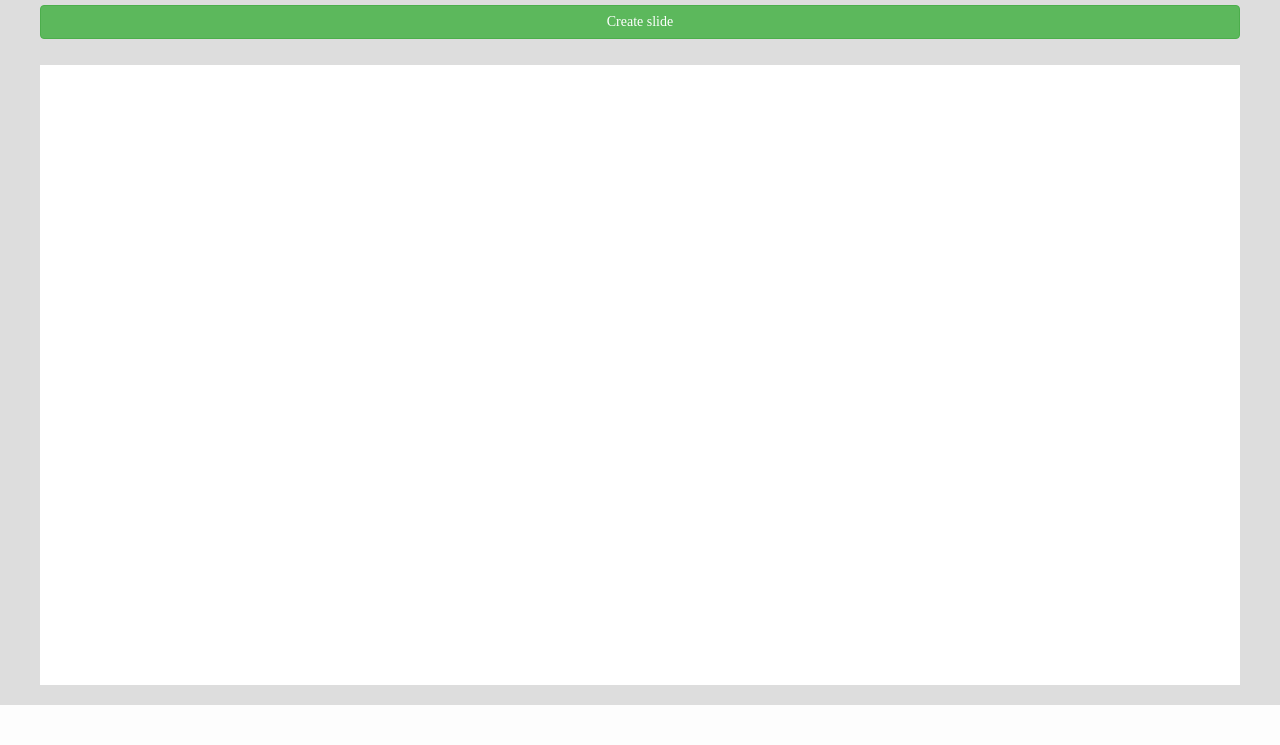
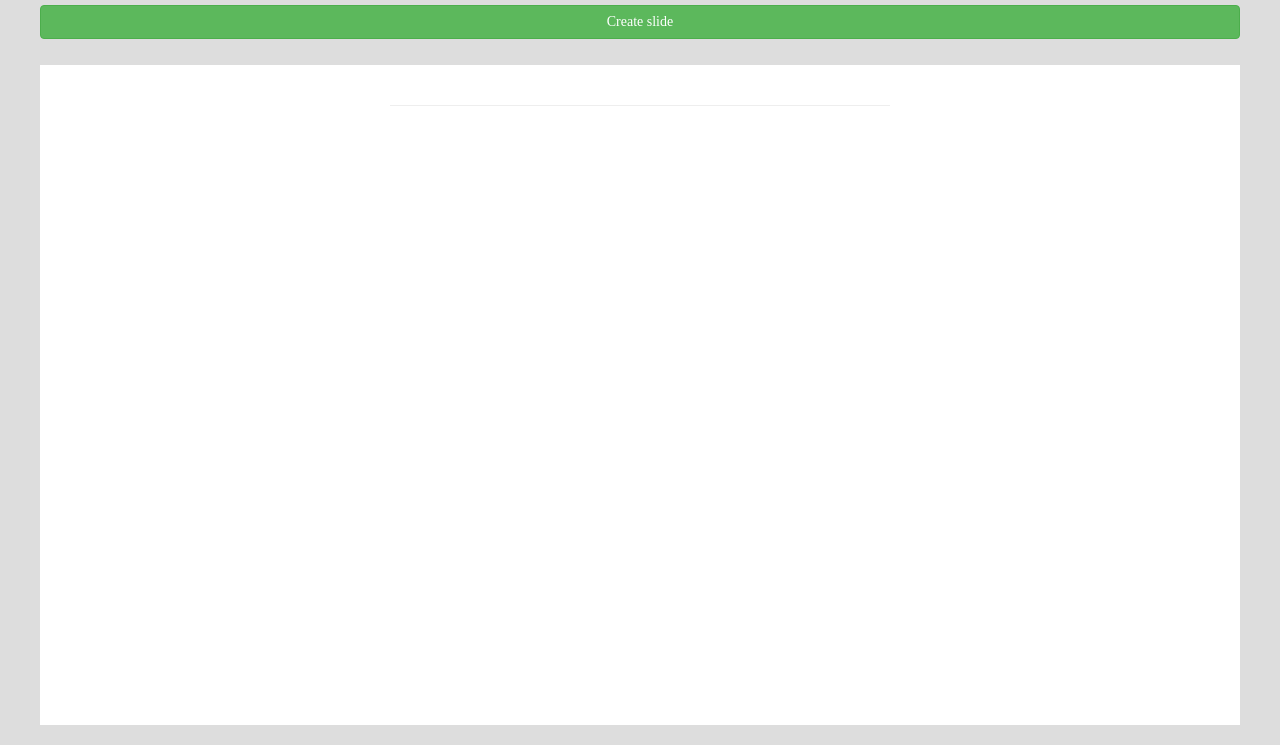
Before and after one commit to nishelat/Succinct, a PHP site: page / in a window 1280 px wide. Shown: the part 777-1522 px from the top of the page. Before the commit the page ends 1482 px from the top, so only its background shows below. Run offline with PHP 8.4, Linux system fonts and the light colour scheme; some libraries are stand-ins or nearby versions.

Commit message:
More styling

```diff
--- a/index.php
+++ b/index.php
@@ -59,14 +59,14 @@
 
       #slide {
         background-color: white;
-        height: 620px;
+        height: 660px;
         padding: 20px 20px;
         margin-top: 65px;
         margin-bottom: 20px;
       }
       #point {
         position: absolute;
-        top:950px;
+        top:1000px;
         right: 10%;
         text-align: left;
         width: 38%;
@@ -92,7 +92,8 @@
       #imagewrapper {
         float: left;
         width: 50%;
-        padding: 5px 50px;
+        padding: 80px 75px;
+
 
       }
       .image {
@@ -137,6 +138,16 @@
         background-color: black;
       }
 
+      .titleStyle {
+        font-size: 50px;
+        margin: 30px 30px 5px 30px;
+      }
+      hr {
+        width: 500px;
+        color: blue;
+      }
+
+
     </style>
 
 
@@ -159,6 +170,8 @@
       <input id="button" class="btn btn-success" type="submit" value="Submit">
     </form>
   </div>
+
+
 
   <div>
     <form id="inputParagraph" action="">
@@ -191,9 +204,12 @@
       echo '<img class="image" style="float: left; margin-top: 10px;"height="275" src=' . $image_source . '>';
     }
     echo '</div>';
-    echo '<div style="font-size: 50px">' . $_GET['tag'] . '</div>';
+    echo '<div class="titleStyle">' . $_GET['tag'] . '</div>';
   }
   ?>
+
+  <hr>
+
   </div>
 </div>
 
```
